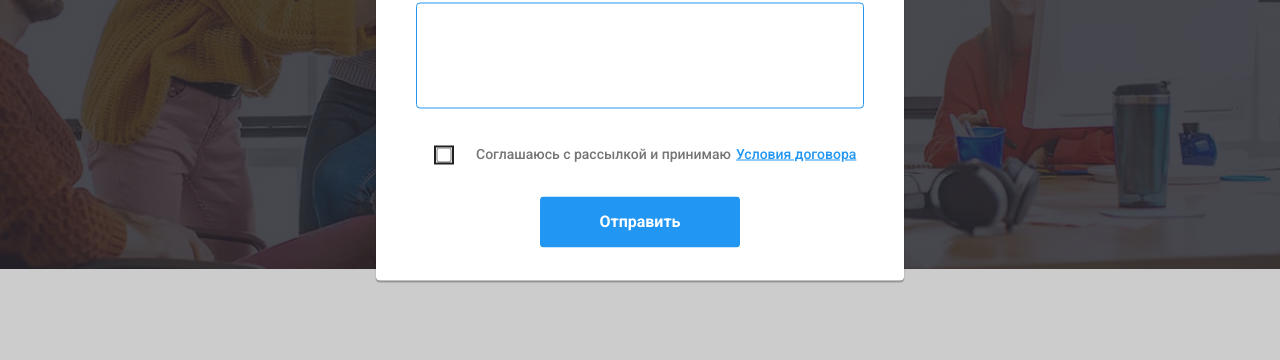
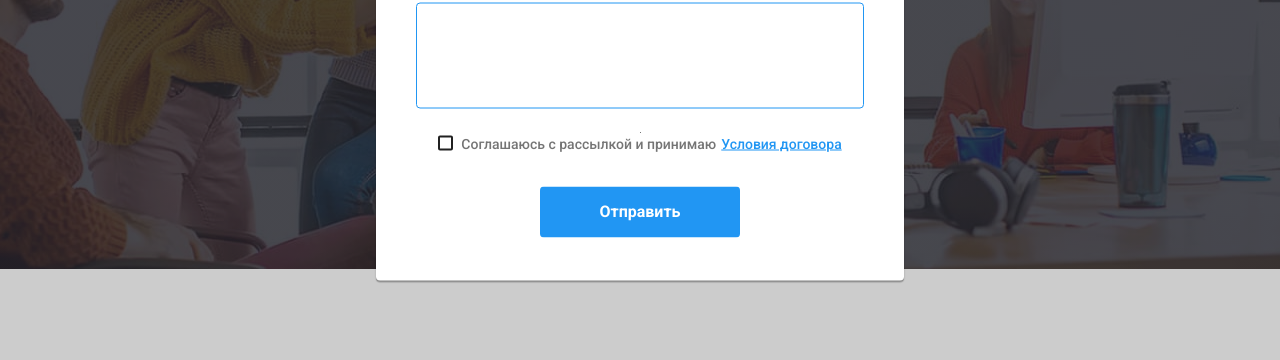
Before and after one commit to Shevchuk-Oleksandr/goit-markup-hw-06, a plain HTML site: page index.html in a window 1280 px wide. Both pictures are taken after a click on the button "Заказать услугу". Shown: the part 410-770 px from the top of the page. Drawn offline with nearby package versions, Linux system fonts and the light colour scheme.

Commit message:
робота з модалкою

```diff
--- a/style.css
+++ b/style.css
@@ -254,13 +254,15 @@ body {
   transform: translate(-50%, -50%);
 }
 .form {
-  margin: 40px;
+  margin-left: auto;
+  margin-right: auto;
   width: 448px;
+  margin-top: 40px;
 }
 .form-title {
   display: block;
-  margin-top: 40px;
-  margin-bottom: 30px;
+
+  margin: 0;
   text-align: center;
   font-weight: 700;
   font-size: 20px;
@@ -271,16 +273,22 @@ body {
 
 .form-field {
   position: relative;
-  margin-bottom: 30px;
+  margin-top: 30px;
 }
 
 .form-field:hover,
 .form-field:focus {
   color: var(--akcent-color);
 }
+
+.form-field:last-child {
+  margin-bottom: 0;
+}
+
 .form-field.terms {
   display: flex;
 }
+
 .modal-input {
   display: block;
   width: 100%;
@@ -379,39 +387,45 @@ body {
 .terms-field {
   width: 100%;
   text-align: left;
+  margin-top: 20px;
 }
 .label-checkbox {
   display: flex;
   font-size: 14px;
   line-height: 1.71;
-  align-items: center;
-  color: #212121;
+  color: var(--primary-text-color);
   cursor: pointer;
+
   margin-bottom: 30px;
-  padding-left: 20px;
+  justify-content: center;
 }
 
 .input-checkbox {
-  width: 16px;
-  height: 15px;
-  outline: 2px solid #212121;
+  position: absolute;
+  width: 1px;
+  height: 1px;
+  margin: -1px;
+  border: 0px;
+  padding: 0px;
+  border: 2px solid #212121;
+}
+.input-checkbox:checked + .icon-checkbox {
+  background-color: var(--akcent-color);
+  background-image: url(./img/chekc.svg);
+  background-size: cover;
   border-radius: 2px;
+  border-color: var(--akcent-color);
 }
-
-.icon-checkbox:checked {
-  background-color: var(--accent-color);
-  outline: 2px solid var(--akcent-color);
-  border-color: var(--accent-color);
-  border-radius: 4px;
-}
-
 .icon-checkbox {
   display: inline-block;
-  width: 16px;
+  width: 15px;
   height: 15px;
   border-radius: 2px;
   margin-right: 8px;
-  transition: color 250ms cubic-bezier(0.4, 0, 0.2, 1);
+  border: 2px solid #212121;
+  background-color: white;
+  transition: 250ms cubic-bezier(0.4, 0, 0.2, 1);
+  transform: translateY(3px);
 }
 
 .link .terms {
```
Also changed, not shown: img/chekc.svg (renamed from chekc.svg).
